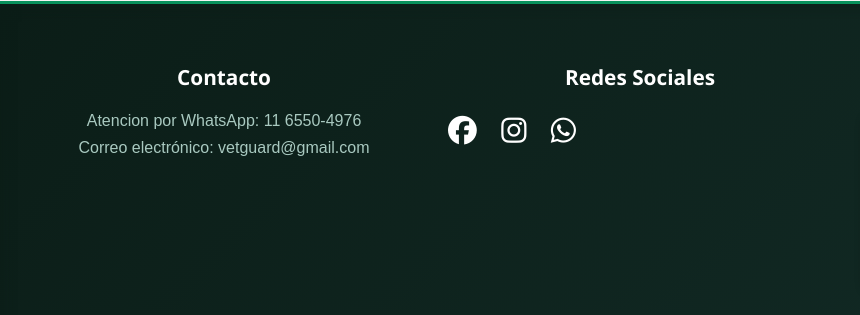
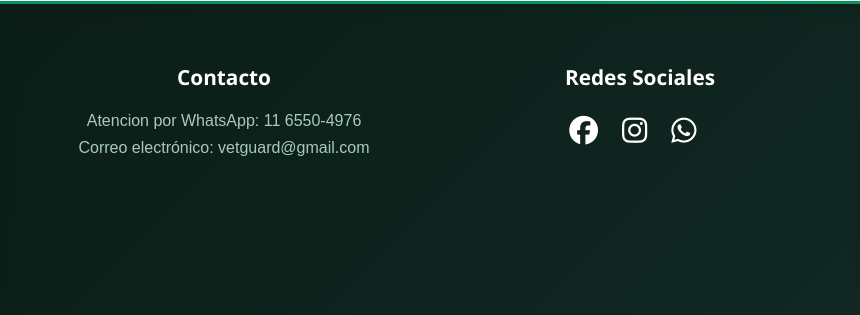
Before and after one commit to mateopinto0/VetGuard, a plain HTML site: page index.html in a window 1280 px wide. Shown: the part 2487-2802 px from the top of the page, 0-860 px from the left. Drawn offline with nearby package versions, Linux system fonts and the light colour scheme.

Commit message:
fix footer

```diff
--- a/index.html
+++ b/index.html
@@ -165,6 +165,7 @@
   </section>
 
 
+<!-- Footer -->
   <footer class="footer w3-text-white" id="contacto">
     <div class="contacto">
       <h4>Contacto</h4>
@@ -174,26 +175,26 @@
 
     <div class="redes">
       <h4>Redes Sociales</h4>
-    <div class="w3-xlarge w3-margin-top iconos-redes">
-      <a href="https://facebook.com/" target="_blank" class="w3-hover-opacity">
+      <div class="w3-xlarge w3-margin-top">
+        <a href="https://facebook.com/" target="_blank" class="w3-hover-opacity w3-margin-right">
           <i class="fab fa-facebook"></i>
         </a>
-      <a href="https://instagram.com/" target="_blank" class="w3-hover-opacity">
+        <a href="https://instagram.com/" target="_blank" class="w3-hover-opacity w3-margin-right">
           <i class="fab fa-instagram"></i>
         </a>
         <a href="https://wa.me/5491165504976" target="_blank" class="w3-hover-opacity">
           <i class="fab fa-whatsapp"></i>
         </a>
-    </div></div>
+      </div>
+    </div>
 
     <div class="ubicacion">
-        <h4 class="como-llegar">¿Cómo llegar?</h4>
+      <h4>¿Cómo llegar?</h4>
       <iframe
         src="https://www.google.com/maps/embed?pb=!1m18!1m12!1m3!1d3281.364333976803!2d-58.565385488449046!3d-34.670753160929074!2m3!1f0!2f0!3f0!3m2!1i1024!2i768!4f13.1!3m3!1m2!1s0x95bcc62cc3ef7083%3A0x8867107f425fade5!2sUniversidad%20Nacional%20de%20La%20Matanza!5e0!3m2!1ses!2sar!4v1751745772411!5m2!1ses!2sar"
         width="90%" height="150" style="border:0;" allowfullscreen="" loading="lazy"
         referrerpolicy="no-referrer-when-downgrade"></iframe>
       <p>Dirección: Florencio Varela 1903, San Justo</p>
-      </div>
     </div>
   </footer>
 
```
Lines whose indentation alone changed are shown as unchanged.
